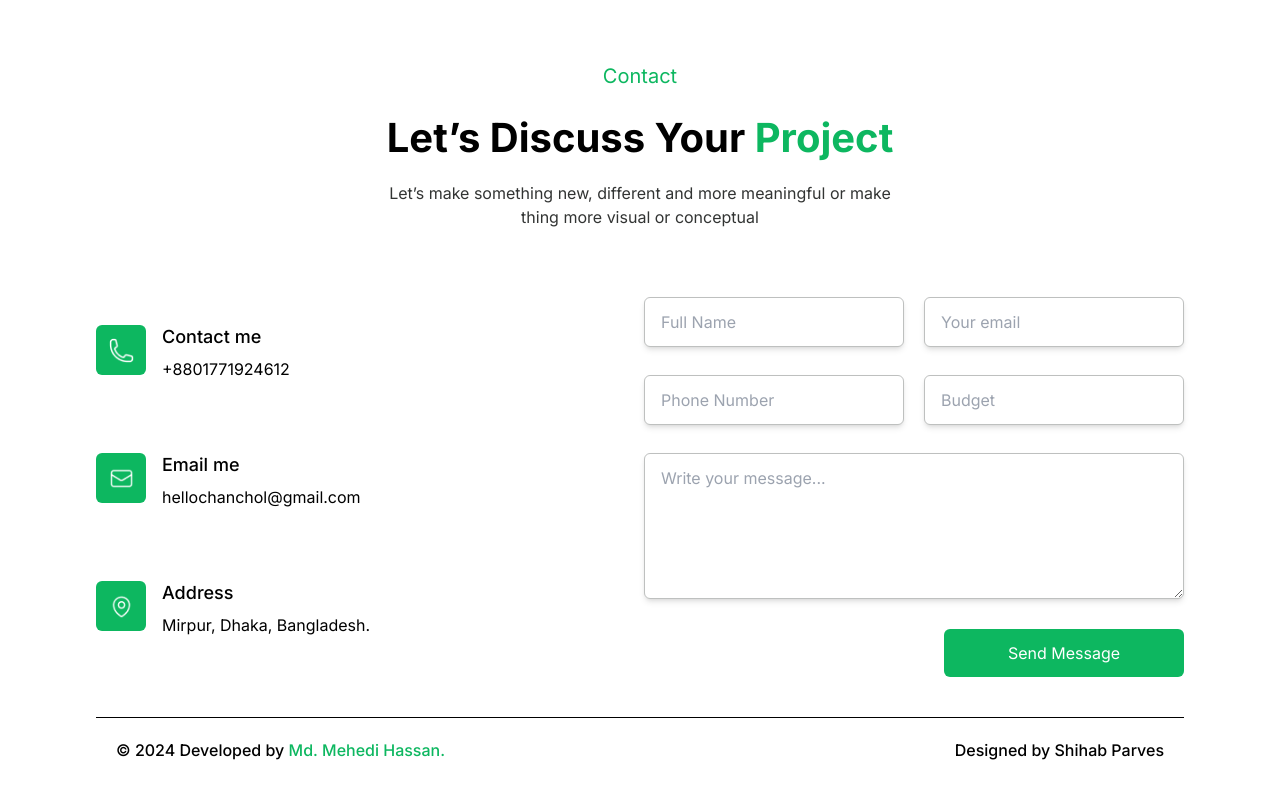
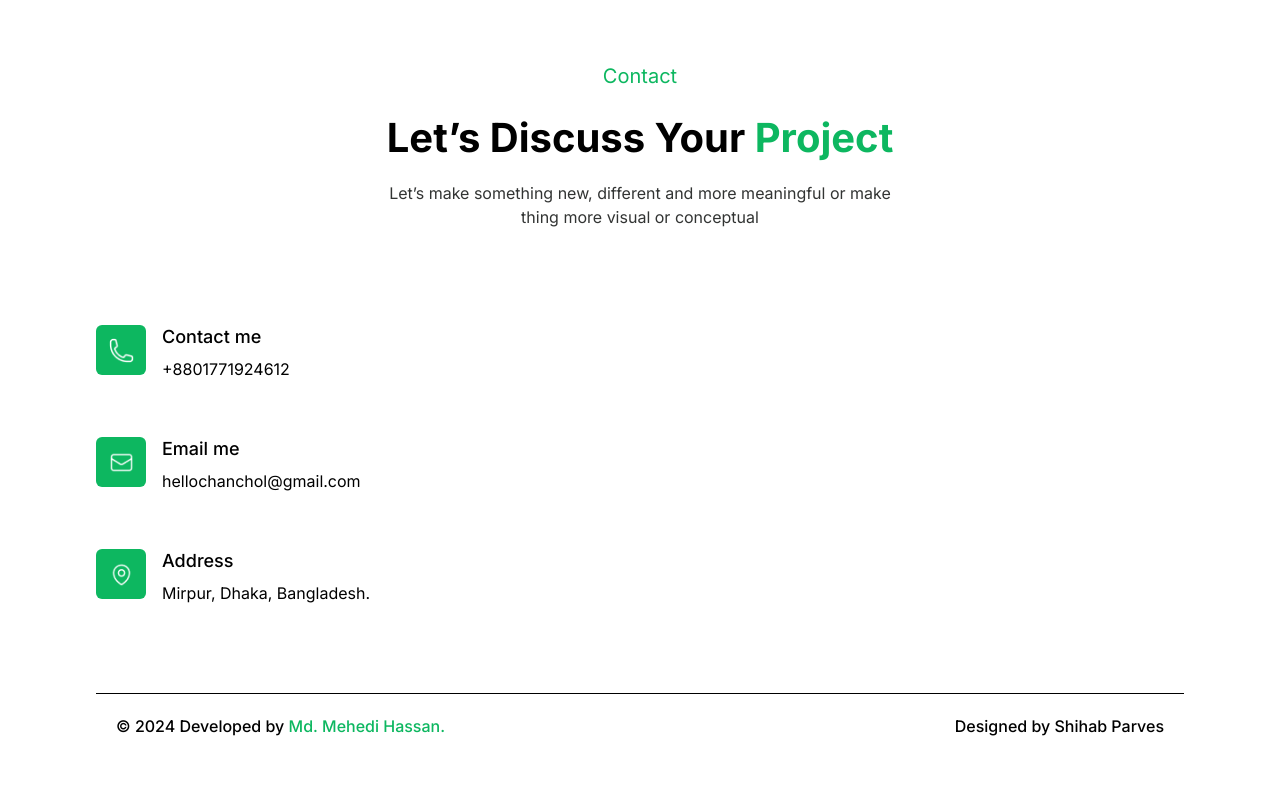
Before and after one commit to mehedihassandev/portfolio-nextjs, a Next.js app: page / in a window 1280 px wide. Shown: the part 4900-5694 px from the top of the page. After the commit the page ends 5670 px from the top, so only its background shows below. Built offline with nearby package versions, Linux system fonts and the light colour scheme.

Commit message:
PN-01: Refactor import paths for case study, portfolio, and contact components

```diff
--- a/src/app/(pages)/_home/case-study.tsx
+++ b/src/app/(pages)/_home/case-study.tsx
@@ -1,4 +1,4 @@
-import { caseStudies } from "@/app/_constant/case-study-constant";
+import { caseStudies } from "@/app/_constant";
 import Image from "next/image";
 
 export const CaseStudy = () => {
--- a/src/app/(pages)/_home/portfolio.tsx
+++ b/src/app/(pages)/_home/portfolio.tsx
@@ -1,5 +1,5 @@
-import { portfolioItems } from "@/app/_constant/portfolio-constant";
 import { PortfolioItem } from "@/app/_components/portfolio-item";
+import { portfolioItems } from "@/app/_constant";
 import Image from "next/image";
 
 export const Portfolio = () => {
--- a/src/app/(pages)/portfolio/page.tsx
+++ b/src/app/(pages)/portfolio/page.tsx
@@ -1,4 +1,4 @@
-import { portfolioPageItems } from "@/app/_constant/portfolio-constant";
+import { portfolioPageItems } from "@/app/_constant";
 import Image from "next/image";
 import React from "react";
 
--- a/src/app/_components/portfolio-item.tsx
+++ b/src/app/_components/portfolio-item.tsx
@@ -1,6 +1,6 @@
 import Image from "next/image";
 import { FC } from "react";
-import { IItem } from "../_models/item";
+import { IItem } from "@app/_models";
 
 interface IPortfolioItemProps {
     item: IItem;
--- /dev/null
+++ b/src/app/_constant/contact-constant.ts
@@ -0,0 +1,23 @@
+export const contactInfo = [
+    {
+        id: 1,
+        icon: "/assets/phone.png",
+        alt: "phone",
+        title: "Contact me",
+        description: "+8801771924612",
+    },
+    {
+        id: 2,
+        icon: "/assets/mail.png",
+        alt: "mail",
+        title: "Email me",
+        description: "hellochanchol@gmail.com",
+    },
+    {
+        id: 3,
+        icon: "/assets/location.png",
+        alt: "location",
+        title: "Address",
+        description: "Mirpur, Dhaka, Bangladesh.",
+    },
+];
--- /dev/null
+++ b/src/app/_constant/index.ts
@@ -0,0 +1,3 @@
+export * from "./case-study-constant";
+export * from "./contact-constant";
+export * from "./portfolio-constant";
--- a/src/app/_layout/footer.tsx
+++ b/src/app/_layout/footer.tsx
@@ -1,4 +1,5 @@
 import Image from "next/image";
+import { contactInfo } from "@app/_constant";
 
 export const Footer = () => {
     return (
@@ -21,120 +22,27 @@ export const Footer = () => {
                 </div>
 
                 <div className="grid grid-cols-1 lg:grid-cols-2 gap-0 lg:gap-2 mb-10">
-                    <div className="h-full pt-12 flex flex-col gap-1 lg:gap-6">
-                        <div className="flex pb-8">
+                    <div className="h-full pt-12 flex flex-col gap-1 lg:gap-2">
+                        {contactInfo.map((info) => (
+                            <div className="flex pb-8" key={info.id}>
                                 <div className="flex h-[50px] w-[50px] items-center justify-center bg-[#0DB760] text-black rounded-md">
                                     <Image
-                                    src="/assets/phone.png"
-                                    alt="location"
+                                        src={info.icon}
+                                        alt={info.alt}
                                         width={25}
                                         height={25}
                                     />
                                 </div>
                                 <div className="ml-4 mb-4">
                                     <h3 className="mb-2 text-lg font-medium leading-6 text-black">
-                                    Contact me
+                                        {info.title}
                                     </h3>
                                     <p className="text-gray-600 dark:text-slate-400">
-                                    +8801771924612
+                                        {info.description}
                                     </p>
                                 </div>
                             </div>
-
-                        <div className="flex pb-8">
-                            <div className="flex h-[50px] w-[50px] items-center justify-center bg-[#0DB760] text-black rounded-md">
-                                <Image
-                                    src="/assets/mail.png"
-                                    alt="mail"
-                                    width={25}
-                                    height={25}
-                                />
-                            </div>
-                            <div className="ml-4 mb-4">
-                                <h3 className="mb-2 text-lg font-medium leading-6 text-black">
-                                    Email me
-                                </h3>
-                                <p className="text-gray-600 dark:text-slate-400">
-                                    hellochanchol@gmail.com
-                                </p>
-                            </div>
-                        </div>
-
-                        <div className="flex">
-                            <div className="flex h-[50px] w-[50px] items-center justify-center bg-[#0DB760] text-black rounded-md">
-                                <Image
-                                    src="/assets/location.png"
-                                    alt="mail"
-                                    width={25}
-                                    height={25}
-                                />
-                            </div>
-                            <div className="ml-4 mb-4">
-                                <h3 className="mb-2 text-lg font-medium leading-6 text-black">
-                                    Address
-                                </h3>
-                                <p className="text-gray-600 dark:text-slate-400">
-                                    Mirpur, Dhaka, Bangladesh.
-                                </p>
-                            </div>
-                        </div>
-                    </div>
-
-                    <div className="card h-fit mt-5" id="form">
-                        <form id="contactForm">
-                            <div>
-                                <div className="flex gap-5 mb-5">
-                                    <input
-                                        type="text"
-                                        id="name"
-                                        placeholder="Full Name"
-                                        className="mb-2 w-full rounded-md border border-[#BEC0BF] py-3 pl-4 shadow-md"
-                                        name="name"
-                                    />
-                                    <input
-                                        type="text"
-                                        id="email"
-                                        placeholder="Your email"
-                                        className="mb-2 w-full rounded-md border border-[#BEC0BF] py-3 pl-4 shadow-md"
-                                        name="name"
-                                    />
-                                </div>
-                                <div className="flex gap-5 mb-5">
-                                    <input
-                                        type="text"
-                                        id="phoneNumber"
-                                        placeholder="Phone Number"
-                                        className="mb-2 w-full rounded-md border border-[#BEC0BF] py-3 pl-4 shadow-md"
-                                        name="name"
-                                    />
-                                    <input
-                                        type="text"
-                                        id="budget"
-                                        placeholder="Budget"
-                                        className="mb-2 w-full rounded-md border border-[#BEC0BF] py-3 pl-4 shadow-md"
-                                        name="name"
-                                    />
-                                </div>
-                            </div>
-                            <div className="mx-0 mb-1 sm:mb-4">
-                                <textarea
-                                    id="textarea"
-                                    name="textarea"
-                                    cols={30}
-                                    rows={5}
-                                    placeholder="Write your message..."
-                                    className="mb-2 w-full rounded-md border border-[#BEC0BF] py-3 pl-4 shadow-md"
-                                ></textarea>
-                            </div>
-                            <div className="text-right">
-                                <button
-                                    type="submit"
-                                    className="w-60 bg-[#0DB760] text-white px-6 py-3 font-xl rounded-md sm:mb-0"
-                                >
-                                    Send Message
-                                </button>
-                            </div>
-                        </form>
+                        ))}
                     </div>
                 </div>
                 <div className="grid grid-cols-1 lg:grid-cols-2 border-solid border-t border-t-black py-4 items-center justify-between px-5">
--- /dev/null
+++ b/src/app/_models/index.ts
@@ -0,0 +1 @@
+export * from "./item";
--- a/tsconfig.json
+++ b/tsconfig.json
@@ -22,7 +22,7 @@
             "@/*": ["./src/*"],
             "@app/*": ["./src/app/*"],
             "@components/*": ["./src/app/_components/*"],
-            "@constants/*": ["./src/app/constants/*"],
+            "@constants/*": ["./src/app/_constants/*"],
             "@models/*": ["./src/app/_models/*"]
         }
     },
```
Lines whose indentation alone changed are shown as unchanged.
